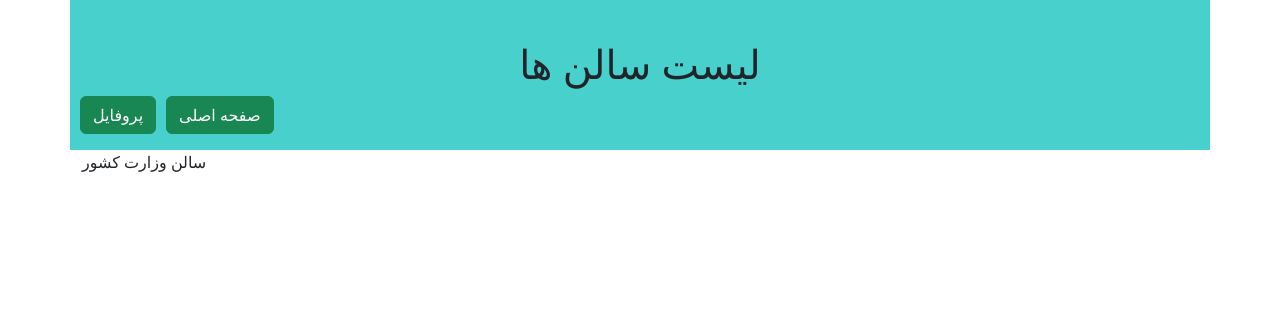
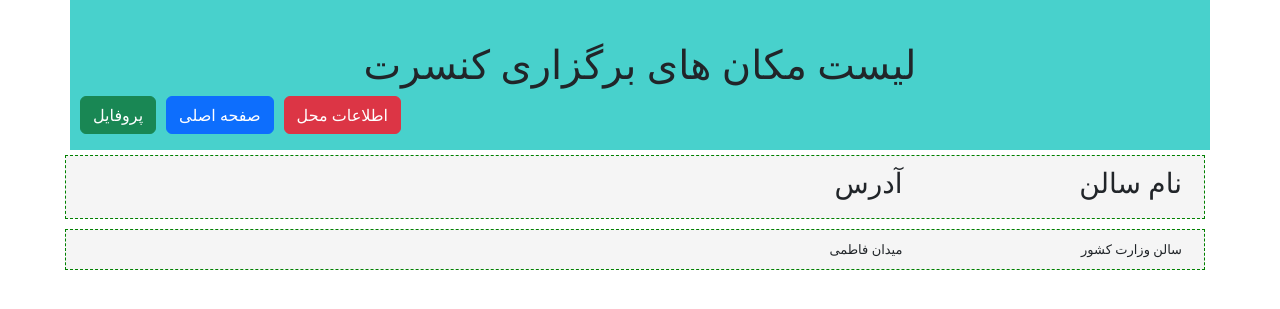
Before and after one commit to farhad2785/Concert, a Django app: page /ticketSales/location/list/ in a window 1280 px wide. Shown: the top 309 px of the page. Run offline with Django 4.2, Linux system fonts and the light colour scheme; data comes from the database, SQL or seed files in the repository; some libraries are stand-ins or nearby versions.

Commit message:
End of lesson 11

```diff
--- a/concert/urls.py
+++ b/concert/urls.py
@@ -22,6 +22,7 @@ urlpatterns = [
     path('admin/', admin.site.urls),
     path('ticketSales/concert/list/', views.concertListView),
     path('ticketSales/location/list/', views.locationListView),
+    path('ticketSales/concert/<int:concert_id>', views.concertdDtailsView),
 ]
 
 if settings.DEBUG:
--- a/templates/ticketSales/concert_list.html
+++ b/templates/ticketSales/concert_list.html
@@ -8,7 +8,7 @@
     {% if concertlist %}
         {% for concert in concertlist %}
             <div class="col-md-2">
-                <a>
+                <a href="/ticketSales/concert/{{ concert.id }}">
                     <div class="imageBox">
                         <img src="{{ concert.poster.url }}">
                         {{ concert  }}
--- a/templates/ticketSales/layout.html
+++ b/templates/ticketSales/layout.html
@@ -1,5 +1,5 @@
 <!DOCTYPE html>
-<html>
+<html dir="rtl">
     <head>
         {% load static %}
         <META HTTP-EQUIV="CACHE-CONTROL" CONTENT="NO-CACHE">
@@ -16,7 +16,8 @@
                 <h1>{% block titlepage %} {% endblock%}</h1>
                 <ul class="btnul">
                     <li><a class="btn btn-success">پروفایل</a></li>
-                    <li><a class="btn btn-success">صفحه اصلی</a></li>
+                    <li><a class="btn btn-primary">صفحه اصلی</a></li>
+                    <li><a class="btn btn-danger" href="/ticketSales/location/list">اطلاعات محل</a></li>
                 </ul>
             </div>
 
--- a/templates/ticketSales/location_list.html
+++ b/templates/ticketSales/location_list.html
@@ -1,17 +1,30 @@
 {% extends "ticketSales/layout.html" %}
 
 {% block titlepage %}
-    لیست سالن ها
+    لیست مکان های برگزاری کنسرت
 {% endblock%}
 
 {% block mainContent %}
+    <div class="row locationHeader">
+        <div class="col-md-3">
+            <h3>نام سالن</h3>
+        </div>
+        <div class="col-md-9">
+            <h3>آدرس</h3>
+        </div>
+    </div>
     {% if locationlist %}
         {% for location in locationlist %}
+            <div class="row location">
+                <div class="col-md-3">
+                    {{ location.name }}
+                </div>
+                <div class="col-md-9">
+                    {{ location.address }}
+                </div>
+            </div>
             <div class="col-md-2">
-                <a>
-                    {{ location  }}
-                </a>
-            </div>
+
         {% endfor %}
     {% endif %}
 
--- a/ticketSales/static/ticketSales/css/style.css
+++ b/ticketSales/static/ticketSales/css/style.css
@@ -33,3 +33,21 @@ p{
     float: left;
     margin-left: 10px;
 }
+
+.locationHeader{
+    margin: 5px;
+    background-color: whitesmoke;
+    text-align: right;
+    font-size: 15px;
+    border:1px dashed green;
+    padding:10px
+}
+
+.location {
+    margin: 5px;
+    background-color: whitesmoke;
+    text-align: right;
+    font-size: 13px;
+    border:1px dashed green;
+    padding:10px
+}
--- a/ticketSales/views.py
+++ b/ticketSales/views.py
@@ -40,3 +40,13 @@ def locationListView(request):
         'locationlist': locations,
     }
     return render(request,'ticketSales/location_list.html',context)
+
+
+def concertdDtailsView(request, concert_id):
+    concert = models.ConcertModel.objects.get(pk=concert_id)
+
+    context = {
+        'concertdetails' : concert
+    }
+    print(concert)
+    return render(request,'ticketSales/concert_details.html',context)
```
Also changed, not shown: templates/ticketSales/concert_details.html (added, +19 -0 lines).
